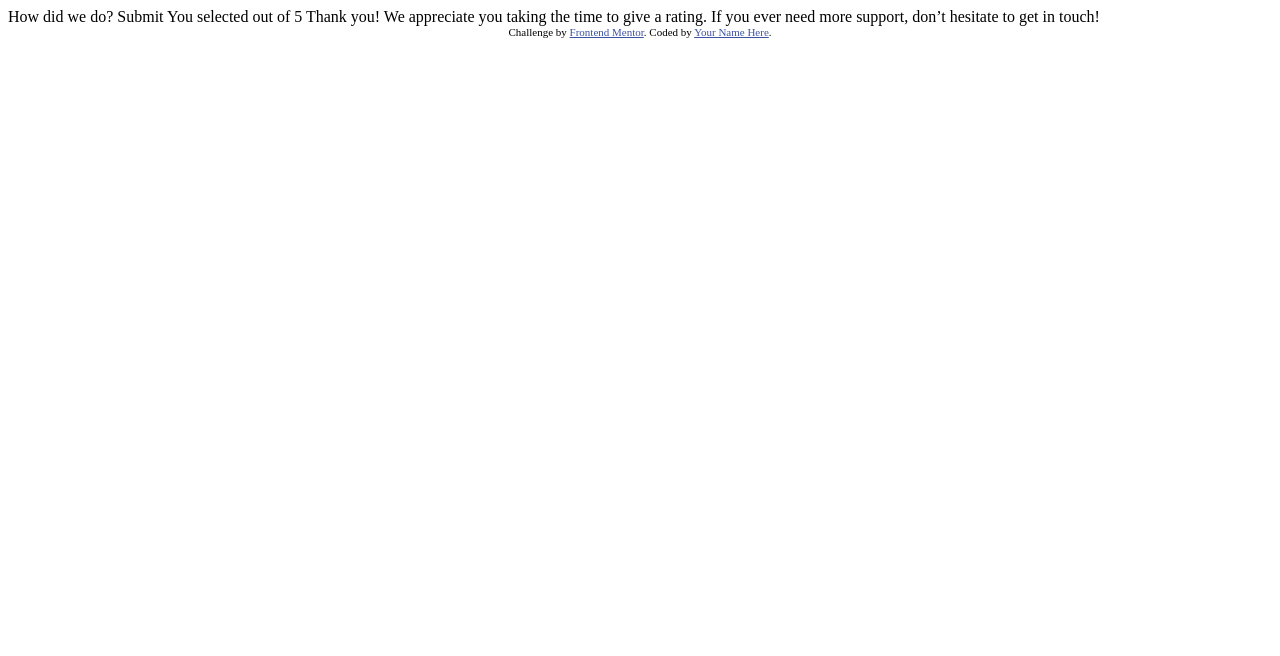
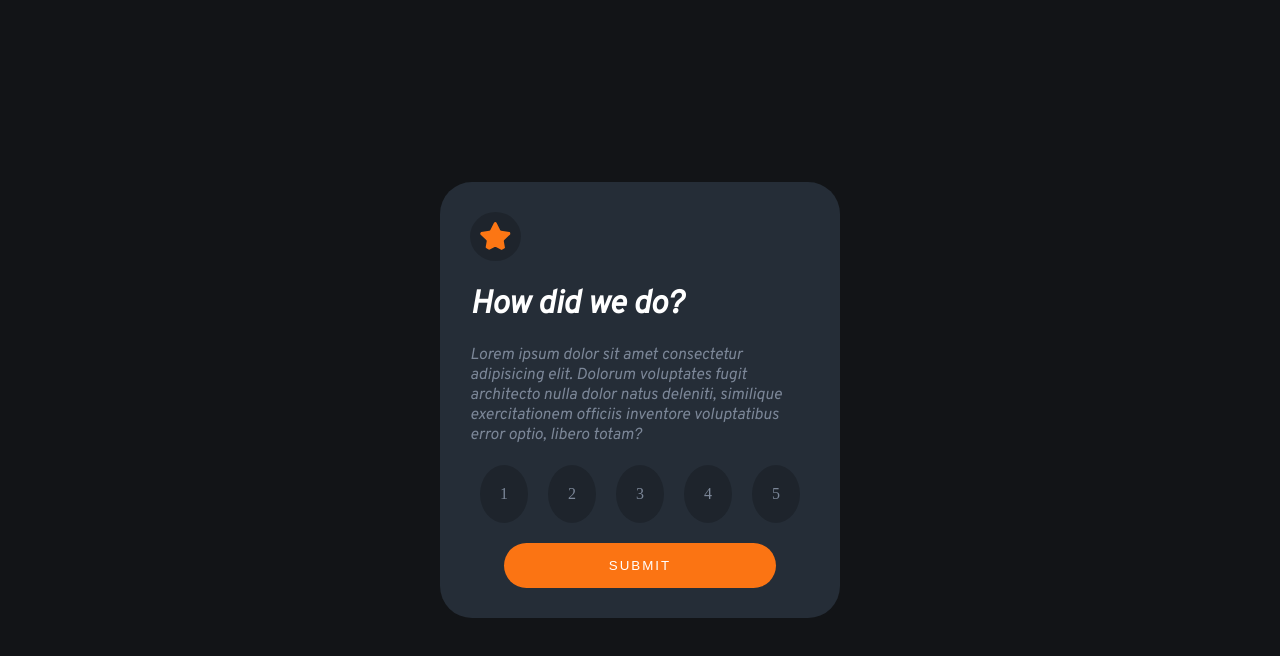
Before and after one commit to mdfak/Interactive-rating, a plain HTML site: page index.html in a window 1280 px wide. Drawn offline with Linux system fonts and the light colour scheme.

Commit message:
dodanie style oraz js

```diff
--- a/index.html
+++ b/index.html
@@ -3,47 +3,57 @@
   <head>
     <meta charset="UTF-8" />
     <meta name="viewport" content="width=device-width, initial-scale=1.0" />
-    <!-- displays site properly based on user's device -->
-
+    <!-- Favicon -->
     <link
       rel="icon"
       type="image/png"
       sizes="32x32"
       href="./images/favicon-32x32.png"
     />
+    <!-- Font Familly -->
+    <link rel="preconnect" href="https://fonts.googleapis.com" />
+    <link rel="preconnect" href="https://fonts.gstatic.com" crossorigin />
+    <link
+      href="https://fonts.googleapis.com/css2?family=Overpass:ital@1&display=swap"
+      rel="stylesheet"
+    />
 
     <title>Frontend Mentor | Interactive rating component</title>
-
-    <!-- Feel free to remove these styles or customise in your own stylesheet 👍 -->
-    <style>
-      .attribution {
-        font-size: 11px;
-        text-align: center;
-      }
-      .attribution a {
-        color: hsl(228, 45%, 44%);
-      }
-    </style>
+    <link rel="stylesheet" href="style.css" />
   </head>
   <body>
-    How did we do? Submit
-
-    <!-- Rating state end -->
-
-    <!-- Thank you state start -->
-
-    You selected
-    <!-- Add rating here -->
-    out of 5 Thank you! We appreciate you taking the time to give a rating. If
-    you ever need more support, don’t hesitate to get in touch!
-
-    <!-- Thank you state end -->
-
+    <main>
+      <div class="icon">
+        <figure><img src="images/icon-star.svg" alt="icon-star" /></figure>
+      </div>
+      <div class="text-content">
+        <h1>How did we do?</h1>
+        <p>
+          Lorem ipsum dolor sit amet consectetur adipisicing elit. Dolorum
+          voluptates fugit architecto nulla dolor natus deleniti, similique
+          exercitationem officiis inventore voluptatibus error optio, libero
+          totam?
+        </p>
+      </div>
+      <div class="rating-content">
+        <div class="rating-option">1</div>
+        <div class="rating-option">2</div>
+        <div class="rating-option">3</div>
+        <div class="rating-option">4</div>
+        <div class="rating-option">5</div>
+      </div>
+      <form action="">
+        <button type="submit" class="btn">Submit</button>
+      </form>
+    </main>
+    <!-- <footer>
       <div class="attribution">
         Challenge by
         <a href="https://www.frontendmentor.io?ref=challenge" target="_blank"
           >Frontend Mentor</a
         >. Coded by <a href="#">Your Name Here</a>.
       </div>
+    </footer> -->
+    <script src="js.js"></script>
   </body>
 </html>
--- /dev/null
+++ b/js.js
@@ -0,0 +1,16 @@
+const ratOpt = document.querySelectorAll(".rating-option");
+const btn = document.querySelector(".btn");
+
+btn.addEventListener("click", (e) => e.preventDefault());
+
+ratOpt.forEach((element) => {
+  element.addEventListener("click", function () {
+    // for (let i = 0; i < ratOpt.length; i++) {
+    //   ratOpt[i].classList.remove("active");
+    // }
+    for (const el of ratOpt) {
+      el.classList.remove("active");
+    }
+    element.classList.add("active");
+  });
+});
--- /dev/null
+++ b/style.css
@@ -0,0 +1,94 @@
+.attribution {
+  font-size: 11px;
+  text-align: center;
+}
+.attribution a {
+  color: hsl(228, 45%, 44%);
+}
+
+@import url("https://fonts.googleapis.com/css2?family=Overpass:ital@1&display=swap");
+
+* {
+  margin: 0;
+  padding: 0;
+  box-sizing: border-box;
+}
+
+:root {
+  --bgBodyClr: hsl(216, 12%, 8%);
+  --main_color: #252d37;
+  --textClr: #7c8798;
+  --btnClr: hsl(25, 97%, 53%);
+  --padClr: rgba(0, 0, 0, 0.2);
+}
+
+body {
+  width: 100%;
+  height: 100vh;
+  background-color: var(--bgBodyClr);
+  display: flex;
+}
+
+main {
+  width: 400px;
+  margin: auto;
+  background-color: var(--main_color);
+  border-radius: 32px;
+  padding: 30px;
+}
+
+.icon img {
+  width: 15%;
+  background-color: var(--padClr);
+  padding: 10px;
+  border-radius: 50%;
+  margin-bottom: 20px;
+}
+
+h1 {
+  color: white;
+  margin-bottom: 20px;
+  font-family: "Overpass", sans-serif;
+}
+p {
+  color: var(--textClr);
+  margin-bottom: 20px;
+  font-family: "Overpass", sans-serif;
+}
+
+.rating-content {
+  display: flex;
+  justify-content: space-around;
+}
+
+.rating-option {
+  padding: 20px;
+  border-radius: 50%;
+  text-align: center;
+  background-color: var(--padClr);
+  margin-bottom: 20px;
+  color: var(--textClr);
+}
+
+form {
+  display: flex;
+}
+.btn {
+  width: 80%;
+  background-color: var(--btnClr);
+  border: none;
+  padding: 15px 0;
+  margin: auto;
+  border-radius: 30px;
+  text-transform: uppercase;
+  color: white;
+  letter-spacing: 2px;
+}
+
+.btn:hover {
+  cursor: pointer;
+}
+
+.active {
+  background-color: orange;
+}
```
Lines whose indentation alone changed are shown as unchanged.
